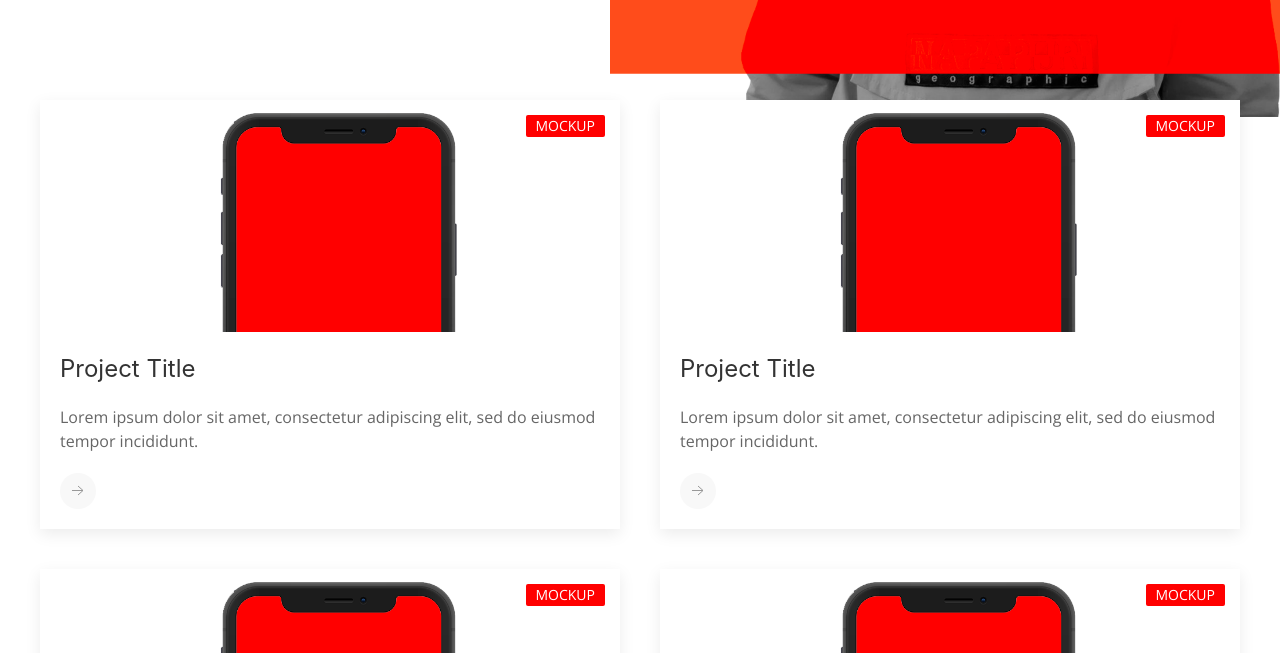
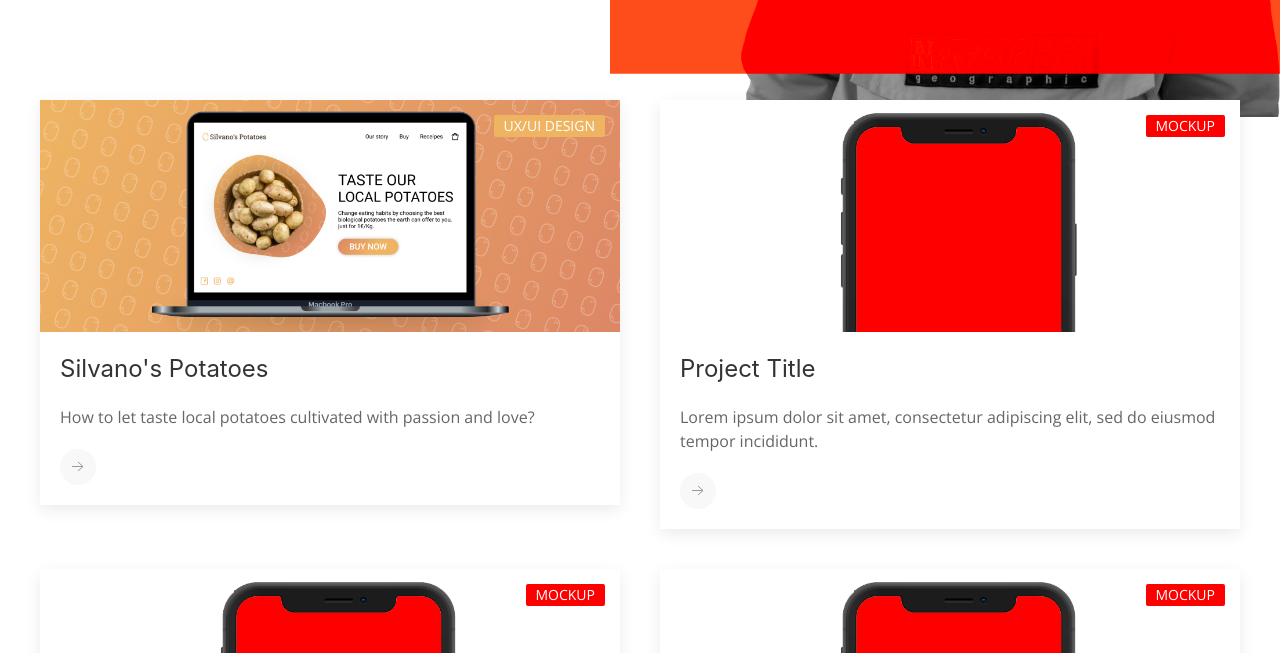
Before and after one commit to FedericoLandorno/FedericoLandorno.github.io, a plain HTML site: page index.html in a window 1280 px wide. Shown: the part 603-1256 px from the top of the page. Drawn offline with nearby package versions, Linux system fonts and the light colour scheme.

Commit message:
Added Silvano's Potatoes project

```diff
--- a/index.html
+++ b/index.html
@@ -119,16 +119,16 @@
                         <!-- card -->
                         <div uk-scrollspy="cls: uk-animation-slide-left; delay: 300;">
                             <div class="uk-card uk-card-small uk-card-default uk-card-hover">
-                                <div class="uk-card-badge uk-label" style="background-color: #ff0000;">Mockup</div>
+                                <div class="uk-card-badge uk-label" style="background-color: #EEB462;">UX/UI Design</div>
                                 <div class="uk-card-media-top">
-                                    <img src="img/placeholder-card.png" alt="">
+                                    <img src="img/silvano.png" alt="">
                                 </div>
                                 <div class="uk-card-body">
-                                    <h3 class="uk-card-title">Project Title</h3>
-                                    <p>Lorem ipsum dolor sit amet, consectetur adipiscing elit, sed do eiusmod tempor
-                                        incididunt.
+                                    <h3 class="uk-card-title">Silvano's Potatoes</h3>
+                                    <p>
+                                        How to let taste local potatoes cultivated  with passion and love?
                                     </p>
-                                    <a href="" class="uk-icon-button" uk-icon="arrow-right"></a>
+                                    <a href="https://www.behance.net/gallery/103891389/Silvanos-Potatoes" target="_blank" class="uk-icon-button" uk-icon="arrow-right"></a>
                                 </div>
                             </div>
                         </div>
```
Also changed, not shown: img/silvano.png (added).
